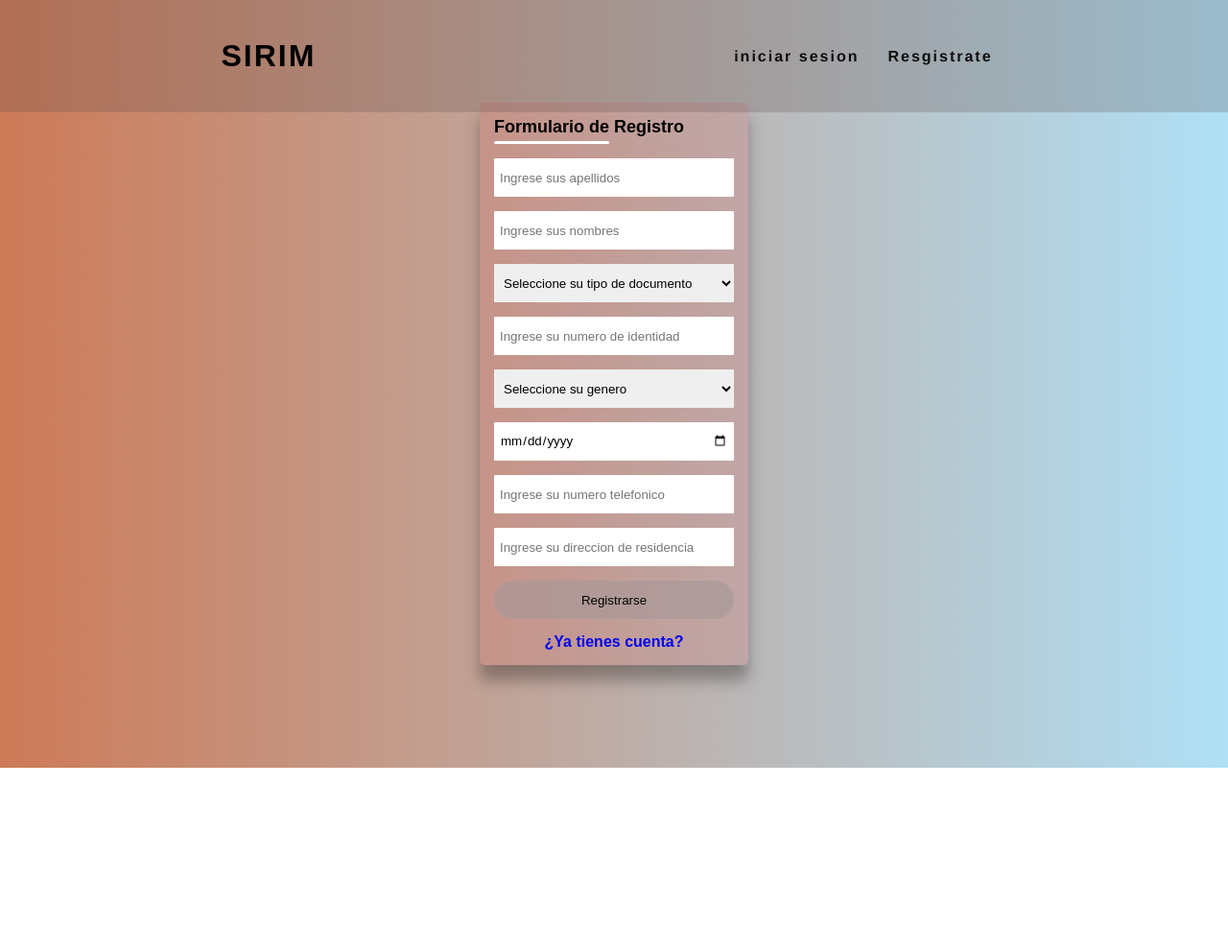
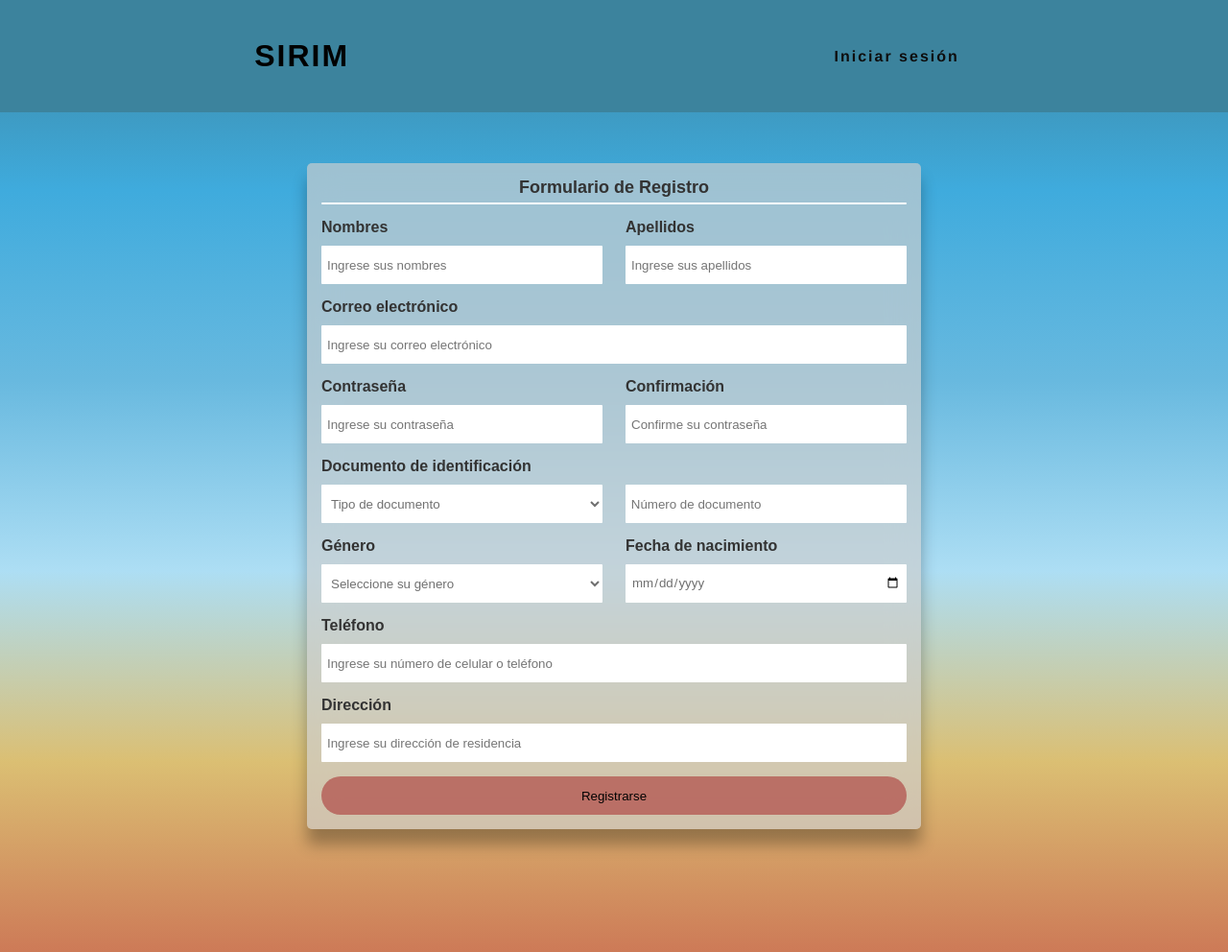
Before and after one commit to GaleanoJulian/Sirim, a PHP site: page /registro.php in a window 1280 px wide. Shown: the whole page at 96% size. Before the commit the page ends 800 px from the top, so only its background shows below. Run offline with PHP 8.4, Linux system fonts and the light colour scheme; a stand-in replaces the project's code that opens the database connection.

Commit message:
Cambios de estilo y conexiones

```diff
--- a/css/estyle2.css
+++ b/css/estyle2.css
@@ -1,19 +1,21 @@
 *{
+	box-sizing: border-box;
+	font-family: sans-serif;
 	margin: 0;
 	padding: 0;
-	box-sizing: border-box;
-	font-family: sans-serif;
 }
+
 body{
-    background: linear-gradient(to right, #CD7A57, #AFE0F6); }
+	height: 100%;
+    background: linear-gradient(to bottom, #3C839D, #3FABDD,#68b9df, #ADDEF4,#dbbf73, #CD7A57);
+}
 
-.container{
-    width: 1000px;
-    max-width: 1000px;
-    margin: 0 auto;
-    overflow: hidden;
+main {
+	height: 100%;
+	margin-top: 170px;
+	margin-bottom: 10%;
+}
 
-}
 /* MENU */
 header{
 	position: fixed;
@@ -53,6 +55,17 @@ nav{
 	align-items: center;
 }
 
+.fixed-nav {
+	position: fixed;
+	top: 0;
+	left: 0;
+	width: 100%;
+	background-color: #3C839D;
+	z-index: 9999;
+}
+
+
+
 header ul{
 	position: relative;
 	display: flex;
@@ -84,7 +97,7 @@ header ul li a{
 	width: 100%;
 	height: 100vh;
 	background-size: cover;
-background-position: center center
+	background-position: center center
 
 }
 
@@ -120,19 +133,15 @@ header.abajo ul li a{
 
      /* fomularios  */
   form{
-    position: absolute;
     min-width: 280px;
-    max-width: 25%;
-    width: 25%;
-    top: 50%;
-    left: 50%;
-    transform: translate(-50%,-50%);
     padding: 15px;
     box-shadow: 0 1rem 1rem  rgba(0, 0, 0, 0.3);
-    background-color: rgba(228, 26, 26, 0.1);
+    background-color:#cececeab;
     backdrop-filter: blur(1rem);
     border-radius: 5px;
     color: #000000;
+	z-index: -1;
+	margin: auto 25%;
 }
 h1{
     position: relative;
@@ -143,15 +152,14 @@ h1{
 h1::after{
     content: "";
     position: absolute;
-    height: 3px;
+    height: 2px;
     border-radius: 3px;
     background-color: #fff;
-    width: 120px;
+    width: 100%;
     left: 0;
     bottom: 0;
 }
 input {
-    display: block;
     width: 100%;
     height: 40px;
     padding: 5px 6px;
@@ -166,7 +174,7 @@ input {
     width: 100%;
     height: 40px;
     padding: 5px 6px;
-    margin-bottom: 15px;
+	margin-bottom: 15px;
     border: none;
     outline: none;
     border-radius: 1px;
@@ -179,7 +187,7 @@ button{
     margin: auto;
     width: 100%;
     height:40px ;
-    background-color: #a3989896;
+    background-color: #a8343496;
     border: none;
     cursor: pointer;
     border-radius: 20px;
@@ -205,12 +213,73 @@ input.btn{
     margin: auto;
     width: 100%;
     height:40px ;
-    background-color: #a3989896;
+    background-color: #67202096;
     border: none;
     cursor: pointer;
     border-radius: 20px;
     color: #030303;
 }
+
+/* Estilo para el cambio de formulario en registro */
+
+.input-box input{
+	margin-top: 10px;
+}
+
+.select-box{
+	margin-top: 10px;
+}
+
+form h1 {
+	text-align: center;
+	color: #333;
+}
+
+form h1::after{
+	text-align: center;
+}
+
+.input-box label {
+	color: #333;
+	font-weight: bold;
+  }
+
+  .form :where(.input-box input, .select-box) {
+	position: relative;
+	height: 5rem;
+	width: 100%;
+	outline: none;
+	color: #707070;
+	margin-top: 0.8rem;
+	border: 0.1rem solid #ddd;
+	border-radius: 0.6rem;
+	padding: 0 1.5rem;
+	box-sizing: border-box;
+  }
+  .input-box input:focus {
+	box-shadow: 0 0.1rem 0 rgba(0, 0, 0, 0.1);
+  }
+  .column {
+	display: flex;
+	column-gap: 1.5rem;
+  }
+
+  .select-box select {
+	width: 100%;
+	min-width: fit-content;
+	outline: none;
+	border: none;
+	color: #707070;
+	background-color: white;
+  }
+
+  #fechaNacimiento{
+	color: #707070;
+  }
+
+  .adaptar{
+	width: 50%;
+  }
 
 /* Fin  fomularios  */
 
@@ -271,13 +340,24 @@ input.btn{
   }
   /* Fin Boton subir que aparece  */
 
-    /* error formularios */
 
-  .error {
-	border: 2px solid red;
-  }
 
-  .error-message {
-	color: red;
-  }
-      /* error formularios */
+/* Span de error en los campos del formulario */
+
+span#password_error{ /* span de que las contraseñas no coinciden*/
+	color: #c35628;
+	display: none;
+	font-weight:bold;
+}
+
+span#fecha_error{ /*span de que las edades no están en el rango*/
+	color: #c35628;
+	display: none;
+	font-weight:bold;
+}
+
+span.error-message{ /*span de que las edades no están en el rango*/
+	color: #c35628;
+	display: none;
+	font-weight:bold;
+}
--- /dev/null
+++ b/js/regist_password.js
@@ -0,0 +1,11 @@
+function validarContraseña() {
+    var password = document.getElementById("password").value;
+    var confirm_password = document.getElementById("confirm_password").value;
+    var password_error = document.getElementById("password_error");
+
+    if (password !== confirm_password) {
+        password_error.style.display = "block";
+    } else {
+        password_error.style.display = "none";
+    }
+}
--- a/registro.php
+++ b/registro.php
@@ -6,56 +6,125 @@
     <meta name="viewport" content="width=device-width, user-scalable=no initial-scale=1.0, maximum-scale=1.0, minimum-scale=1.0">
     <link rel="stylesheet" href="https://cdnjs.cloudflare.com/ajax/libs/font-awesome/6.4.0/css/all.min.css" integrity="sha512-iecdLmaskl7CVkqkXNQ/ZH/XLlvWZOJyj7Yy7tcenmpD1ypASozpmT/E0iPtmFIB46ZmdtAc9eNBvH0H/ZpiBw==" crossorigin="anonymous" referrerpolicy="no-referrer" />
     <link rel="stylesheet" href="./css/estyle2.css">
+    <script src="./js/regist_password.js"></script> <!-- Script para comprobar que las contraseñas son iguales en ambos campos al hacer el registro-->
+    <script src="./js/regist_birth-date_valida.js"></script> <!-- Script para validar la edad de registro, no menores de edad, no mayores de 110 años -->
+    <script src="./js/regist_validar_campos.js"></script> <!-- Script para poner un spam bajo los campos, indicando que son obligatorios -->
     <title>Formulario de Registro</title>
 </head>
-<body >
-
-<div class="container">
-<section class="zona1">
-    <header>
+<body>
+    <header class="fixed-nav">
             <a href="index.php" class="logo">SIRIM</a>
-        <nav>
+        <nav >
             <ul>
-                <li><a href="login.php">iniciar sesion</a></li>
-                <li><a href="registro.php">Resgistrate</a></li>
+                <li><a href="login.php">Iniciar sesión</a></li>
         </nav>
     </header>
-    <section>
-        <script type="text/javascript">
-            window.addEventListener("scroll", function(){
-                var header = document.querySelector("header");
-                header.classList.toggle("abajo",window.scrollY>0);
-            })
-        </script>
-<form action="">
+
+    <main>
+    <form method="post">
         <h1>Formulario de Registro </h1>
-    <input type="text" onkeypress="return soloLetras(event)" placeholder="Ingrese sus apellidos" maxlength="25" minlength="3"/>
-    <input type="text" onkeypress="return soloLetras(event)" placeholder="Ingrese sus nombres" maxlength="25" minlength="3" />
-    <select class="Tipodocumento">
-        <option value="Seleccione">Seleccione su tipo de documento</option>
+
+        <div class="column">
+
+            <div class="input-box adaptar">
+                <label>Nombres</label>
+                <input type="text" name="name" onkeypress="return soloLetras(event)" placeholder="Ingrese sus nombres" maxlength="25" minlength="3" required />
+                <span class="error-message">Este campo es obligatorio</span>
+            </div>
+            <div class="input-box adaptar">
+                <label>Apellidos</label>
+                <input type="text" name="last_name" onkeypress="return soloLetras(event)" placeholder="Ingrese sus apellidos" maxlength="25" minlength="3" required />
+                <span class="error-message">Este campo es obligatorio</span>
+            </div>
+
+        </div>
+
+        <div class="input-box">
+            <label>Correo electrónico</label>
+            <input type="email" name="email" placeholder="Ingrese su correo electrónico" maxlength="50" required />
+            <span class="error-message">Este campo es obligatorio</span>
+        </div>
+
+        <div class="column">
+        <div class="input-box adaptar">
+            <label>Contraseña</label>
+            <input type="password" name="password" id="password" placeholder="Ingrese su contraseña" maxlength="50" required onkeyup="validarContraseña()" />
+            <span class="error-message">Este campo es obligatorio</span>
+        </div>
+
+        <div class="input-box adaptar">
+            <label>Confirmación</label>
+            <input type="password" name="confirm_password" id="confirm_password" placeholder="Confirme su contraseña" maxlength="50" required onkeyup="validarContraseña()" />
+            <span id="password_error">Las contraseñas no coinciden</span>
+            <span class="error-message">Este campo es obligatorio</span>
+        </div>
+
+        </div>
+
+        <div class="input-box">
+            <label>Documento de identificación</label><br>
+            <div class="column">
+            <div class="select-box adaptar">
+            <select name="doc_type" class="Tipodocumento" required>
+                    <option value="Seleccione" hidden>Tipo de documento</option>
                     <option value="Cedula">CEDULA</option>
                     <option value="Cedula">PPT</option>
                     <option value="Cedula">PIP</option>
                     <option value="Cedula">PEP</option>
                     <option value="Cedula">IME</option>
                 </select>
-    <input type="text" placeholder="Ingrese su numero de identidad " maxlength="15"minlength="6"  onkeypress='return event.charCode >= 48 && event.charCode <= 57'/>
-    <select class="Tipodocumento">
-        <option value="Seleccione">Seleccione su genero</option>
-        <option value="Femenino">Femenino</option>
-        <option value="Masculino">Masculino</option>
+                <span class="error-message">Este campo es obligatorio</span>
+            </div>
+            <input type="text" class="adaptar" name="doc_number" placeholder="Número de documento" maxlength="15" minlength="6" onkeypress='return event.charCode >= 48 && event.charCode <= 57' required />
+            <span class="error-message">Este campo es obligatorio</span>
+            </div>
+        </div>
+
+        <div class="column">
+
+            <div class="input-box adaptar">
+                <label>Género</label>
+                <div class="select-box">
+                <select class="Tipodocumento" name="gender" required>
+                    <option value="Seleccione" hidden>Seleccione su género</option>
+                    <option value="Masculino">Hombre</option>
+                    <option value="Femenino">Mujer</option>
+                    <option value="Otro">Otro</option>
                 </select>
-    <input type="date" name="date">
-    <input type="text" placeholder="Ingrese su numero telefonico " maxlength="10" minlength="7" onkeypress='return event.charCode >= 48 && event.charCode <= 57'/>
-    <input type="direccion"placeholder="Ingrese su direccion de residencia" maxlength="50">
-    <button a>Registrarse</button>
-    <p class="link"><a href="login.php" style="text-decoration: none;">¿Ya tienes cuenta?</a></p>
+                <span class="error-message">Este campo es obligatorio</span>
+                </div>
+
+            </div>
+
+            <div class="input-box adaptar">
+            <label>Fecha de nacimiento</label>
+            <input type="date" name="birth_date" id="fechaNacimiento" placeholder="Ingrese su fecha de nacimiento" oninput="validarFecha()" required />
+            <span id="fecha_error"></span>
+            <span class="error-message">Este campo es obligatorio</span>
+            </div>
+
+        </div>
+
+        <div class="input-box">
+            <label>Teléfono</label>
+            <input type="tel" name="phone" placeholder="Ingrese su número de celular o teléfono" maxlength="10" minlength="7" onkeypress='return event.charCode >= 48 && event.charCode <= 57' required />
+            <span class="error-message">Este campo es obligatorio</span>
+        </div>
+
+        <div class="input-box">
+            <label>Dirección</label>
+            <input type="text" name="direction" placeholder="Ingrese su dirección de residencia" maxlength="50" required />
+            <span class="error-message">Este campo es obligatorio</span>
+        </div>
+
+        <button type="submit" name="register" onclick="validarFormulario()">Registrarse</button>
+
 </form>
-</div>
-<script src="./js/espacioblanco.js"></script>
+</main>
 
     <?php
         include("./conexion-y-logica/conexion_registro.php");
     ?>
+
 </body>
 </html>
```
Also changed, not shown: js/regist_birth-date_valida.js (added, +25 -0 lines), js/regist_validar_campos.js (added, +54 -0 lines). Lines whose indentation alone changed are shown as unchanged.
